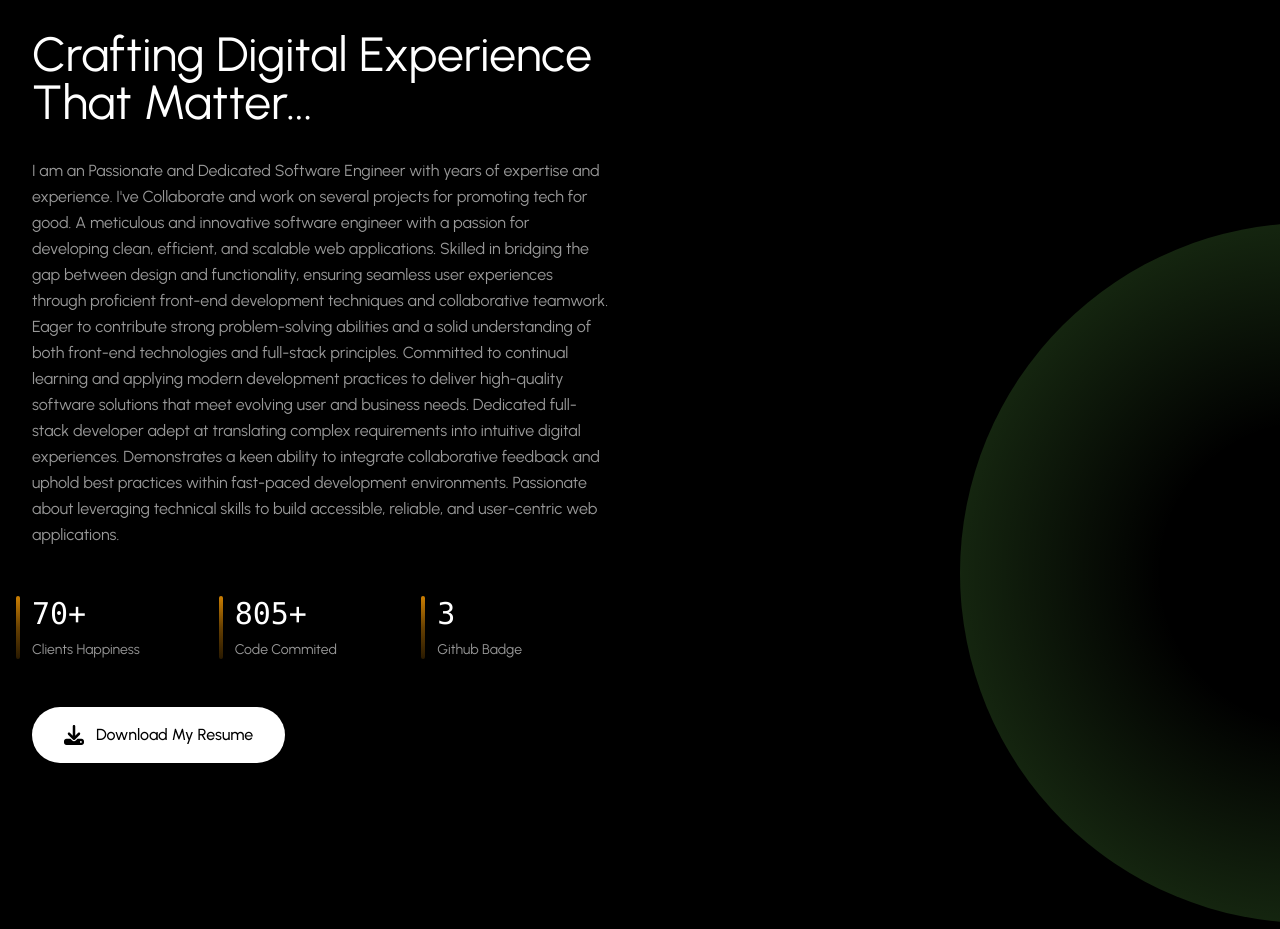
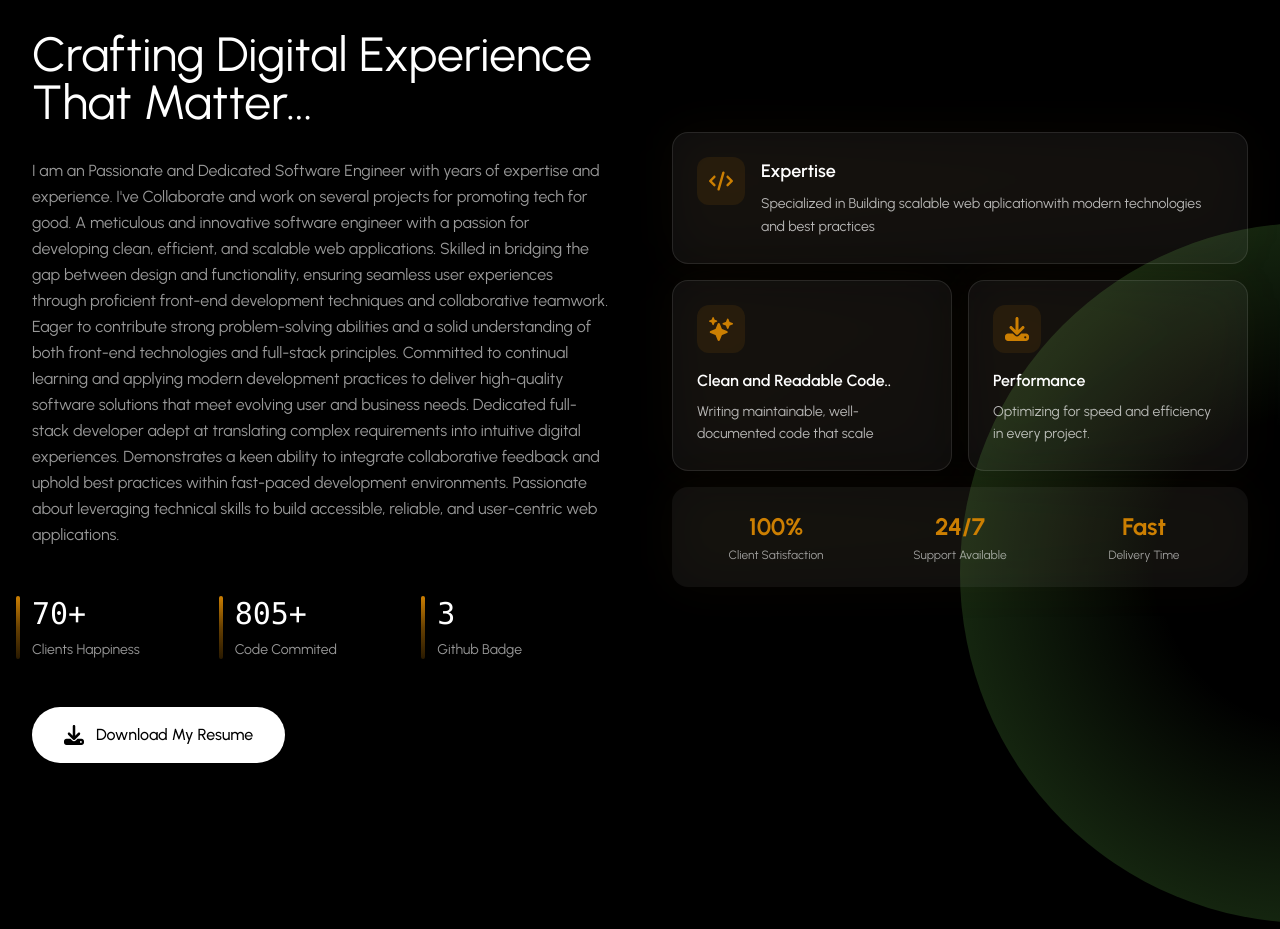
Before and after one commit to ReelMei/enzoportfolio.site, a React (Vite) app in the folder client-side/: page / in a window 1280 px wide. Shown: the part 924-1853 px from the top of the page. Built offline with nearby package versions, Linux system fonts and the light colour scheme.

Commit message:
about section 100% done

```diff
--- a/client-side/src/components/sections/About.jsx
+++ b/client-side/src/components/sections/About.jsx
@@ -99,6 +99,111 @@
               </button>
             </FadeIn>
           </div>
+
+          {/* Right  */}
+          <FadeIn delay={200}>
+
+            <div className='grid grid-cols-2 gap-4'>
+
+              <div className='col-span-2 relative group'>
+
+                <div className='absolute inset-0 bg-linear-to-br from-primary/10 to-primary/5 rounded-2xl blur-xl opacity-50 group transition-opacity duration-300'></div>
+
+                <div className='relative bg-white/5 border border-white/10 rounded-2xl p-6 transition-all duration-300'>
+
+                  <div className='flex items-start gap-4'>
+
+                    <div className='p-3 bg-primary/10 rounded-xl'>
+
+                      <FaCode className='w-6 h-6 text-primary'/>
+                    </div>
+
+                    <div className='flex-1'>
+
+                      <h3 className='text-lg font-semibold text-white mb-2'>Expertise</h3>
+
+                      <p className='text-sm leading-relaxed text-white/70'> Specialized in Building scalable web aplicationwith modern technologies and best practices </p>
+                    </div>
+
+                  </div>
+
+                </div>
+
+              </div>
+
+              <div className='relative group'>
+
+                <div className='absolute inset-0 bg-linear-to-br from-primary/10 to-primary/5 rounded-2xl blur-xl opacity-50 group transition-opacity duration-300'></div>
+                <div className='relative bg-white/5 border border-white/10 rounded-2xl p-6 transition-all duration-300 '>
+
+                  <div className='p-3 bg-primary/10 rounded-xl w-fit mb-4'>
+                    <IoSparkles className='w-6 h-6 text-primary'/>
+                  </div>
+
+                  <h3 className='text-base font-semibold mb-2 text-white'> Clean and Readable Code.. </h3>
+                  <p className='text-sm text-white/70 leading-relaxed'> Writing maintainable, well-documented code that scale </p>
+
+                </div>
+
+              </div>
+
+              <div className='relative group'>
+
+                <div className='absolute inset-0 bg-linear-to-br from-primary/10 to-primary/5 rounded-2xl blur-xl opacity-50 group transition-opacity duration-300'></div>
+
+                <div className='relative bg-white/5 border border-white/10 rounded-2xl p-6 transition-all duration-300 '>
+
+                  <div className='p-3 bg-primary/10 rounded-xl w-fit mb-4'>
+
+                    <FaDownload className='w-6 h-6 text-primary' />
+                  </div>
+
+                  <h3 className='text-base font-semibold mb-2 text-white'>Performance</h3>
+                  <p className='text-sm text-white/70 leading-relaxed'> Optimizing for speed and efficiency in every project. </p>
+
+                </div>
+
+              </div>
+
+              <div className='col-span-2 relative group'>
+
+                <div className='absolute inset-0 bg-linear-to-br from-primary/10 to-primary/5 rounded-2xl blur-xl opacity-50 group transition-opacity duration-300'></div>
+
+                <div className='relative bg-white/5 border-white/10 rounded-2xl p-6'>
+
+                  <div className='grid grid-cols-3 gap-6 text-center'>
+
+                    <div className=''>
+
+                      <div className='text-2xl font-bold text-primary mb-1'> 100%</div>
+                      <div className='text-xs text-white/60'> Client Satisfaction</div>
+
+                    </div>
+
+                    <div className=''>
+                    <div className='text-2xl font-bold text-primary mb-1'> 24/7 </div>
+                    <div className='text-xs text-white/60'> Support Available</div>
+                  </div>
+
+                  <div className=''>
+
+                    <div className='text-2xl font-bold text-primary mb-1'> Fast </div>
+                    <div className='text-xs text-white/60'> Delivery Time</div>
+
+                  </div>
+
+                  </div>
+
+
+
+                </div>
+
+              </div>
+
+            </div>
+
+          </FadeIn>
+
         </div>
       </div>
     </div>
```
